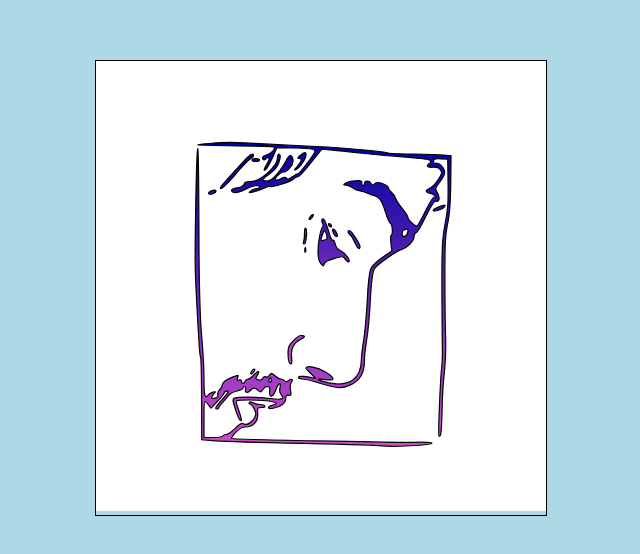
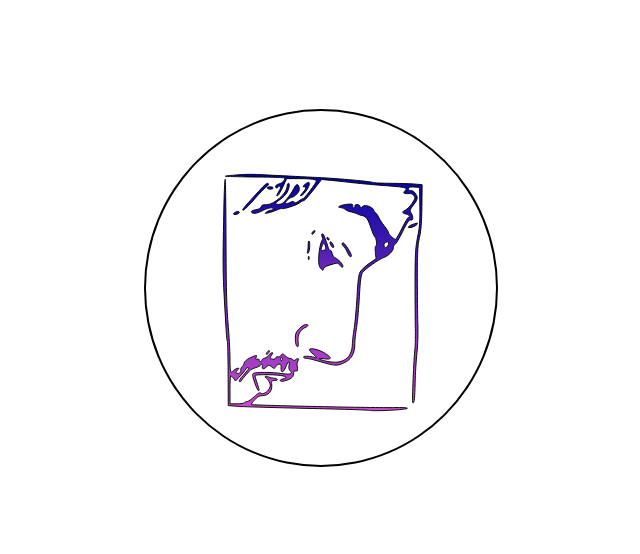
Before and after one commit to vinicius-el-khalili/azalea, a Next.js app: page / in a window 1280 px wide. Shown: the part 120-674 px from the top of the page, without its empty margins (319-959 px from the left). Built offline with nearby package versions, Linux system fonts and the light colour scheme.

Commit message:
randomize gradient on click

```diff
--- a/components/profilePicture/ProfilePicture.jsx
+++ b/components/profilePicture/ProfilePicture.jsx
@@ -4,20 +4,28 @@ import { useState } from "react"
 const ProfilePicture = () => {
 
     const [color1,setColor1]=useState("#CF4DCE")
+    const [color2,setColor2]=useState("#0002A1")
+    const [color3,setColor3]=useState("transparent")
+    function randomColor(){return("#"+Math.floor(Math.random()*16777215).toString(16))}
     return(
-        <div onClick={()=>{setColor1("black")}}>
+        <div onClick={()=>{
+            setColor1(randomColor())
+            setColor2(randomColor())
+        }}>
 
         <svg
           xmlns="http://www.w3.org/2000/svg"
-          width={450}
-          height={450}
+          width= {350}
+          height={350}
           viewBox="0 0 300 300"
-          style={{backgroundColor:"white"}}
+          style={{
+            backgroundColor:color3
+          }}
         >
           <defs>
             <linearGradient id="a" x1="0%" y1="0%" x2="0%" y2="100%">
               <stop offset="0%" stopColor={color1} />
-              <stop offset="100%" stopColor="#0002A1" />
+              <stop offset="100%" stopColor={color2} />
             </linearGradient>
           </defs>
           <g
--- a/pages/index.jsx
+++ b/pages/index.jsx
@@ -7,7 +7,11 @@ export default function Home() {
 
     <>
       <div className={styles.mainContainer}>
-        <div style={{border:"1px solid black"}}>
+        <div style={{
+          border:"2px solid black",
+          overflow:"hidden",
+          borderRadius:"100%"
+          }}>
           <ProfilePicture></ProfilePicture>
         </div>
       </div>
--- a/styles/globals.scss
+++ b/styles/globals.scss
@@ -1,4 +1,4 @@
-$primary-color: lightblue;
+$primary-color: white;
 body{
     background-color: $primary-color;
 }
```
